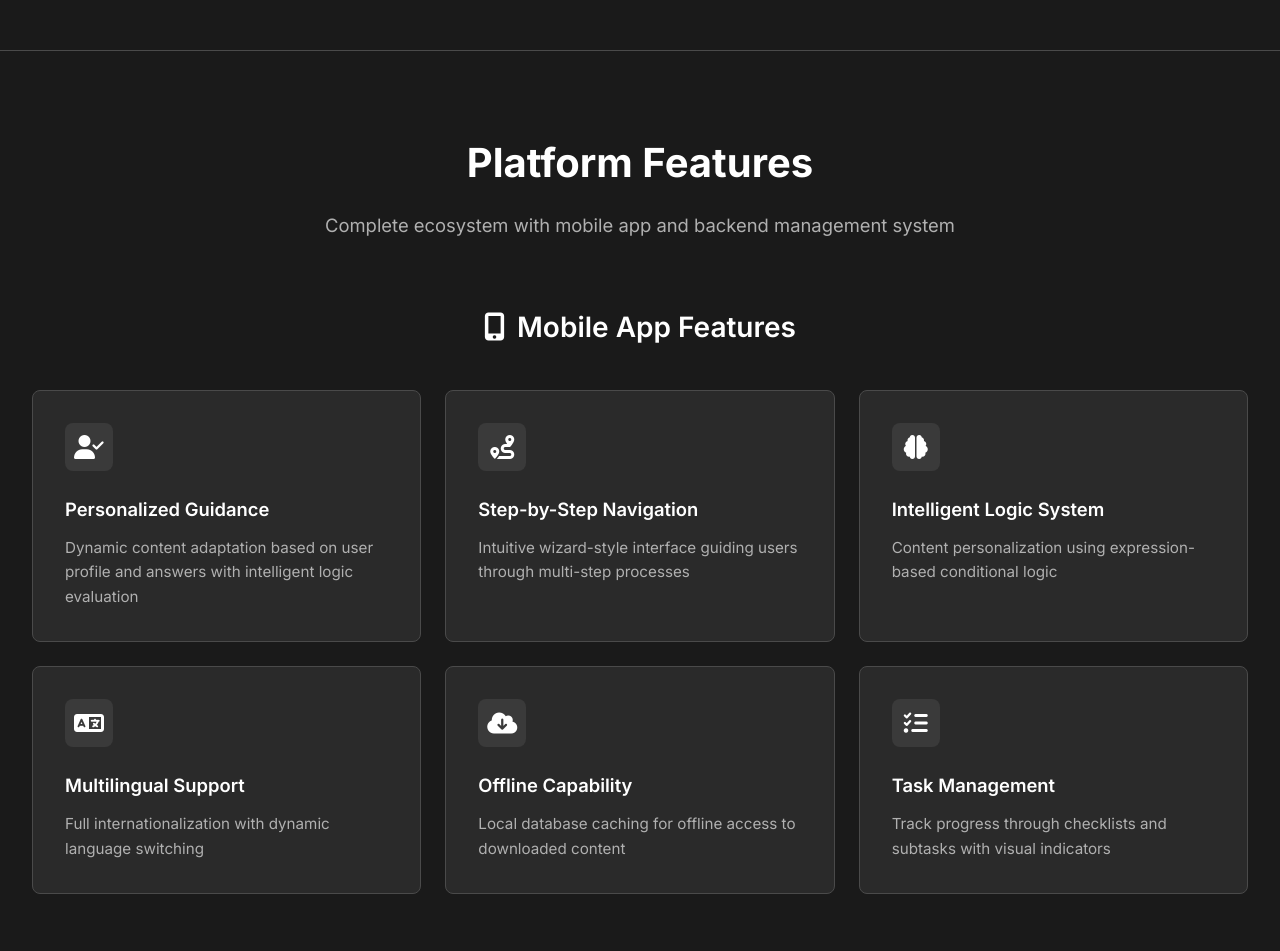
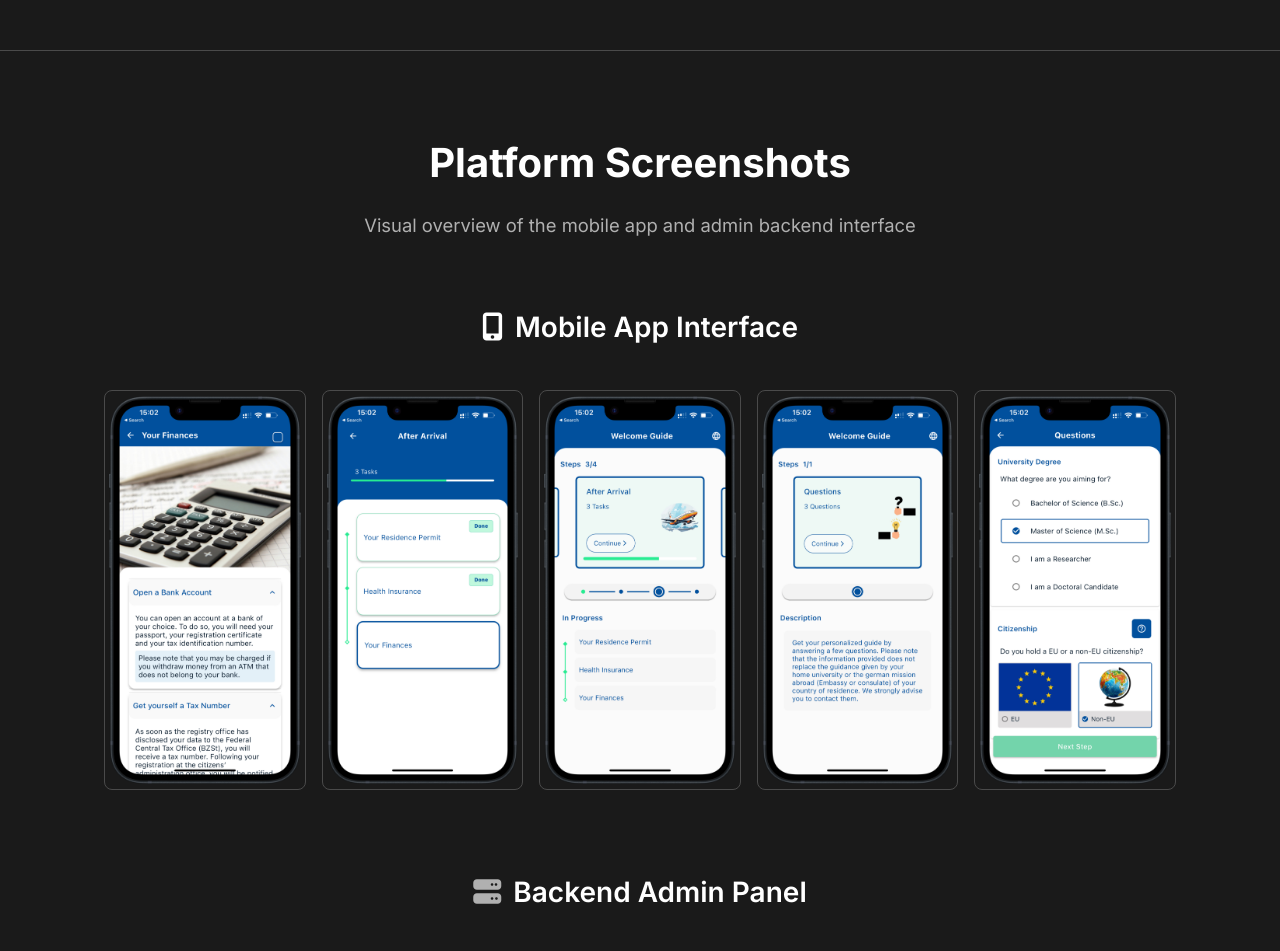
Before and after one commit to aazirani/guidewizard, a plain HTML site: page index.html in a window 1280 px wide. Shown: the part 600-1551 px from the top of the page. Drawn offline with Linux system fonts and the light colour scheme.

Commit message:
Update index.html

```diff
--- a/index.html
+++ b/index.html
@@ -503,8 +503,48 @@
         </div>
     </section>
 
+    <!-- Screenshots Section -->
+    <section class="section">
+        <div class="container">
+            <div class="section-header">
+                <h2>Platform Screenshots</h2>
+                <p>Visual overview of the mobile app and admin backend interface</p>
+            </div>
+
+            <!-- Mobile App Screenshots -->
+            <div style="margin-bottom: 5rem;">
+                <h3 class="subsection-title">
+                    <i class="fas fa-mobile-alt" style="color: #ffffff;"></i>
+                    Mobile App Interface
+                </h3>
+                <div style="display: flex; gap: 1rem; justify-content: center; align-items: flex-start; flex-wrap: wrap; margin-top: 2rem;">
+                    <img src="screenshots/IMG_4979-portrait-1027x2048.png" alt="Welcome Screen" style="height: 400px; border-radius: 8px; border: 1px solid var(--border-color);">
+                    <img src="screenshots/IMG_4980-portrait-1027x2048.png" alt="Step Navigation" style="height: 400px; border-radius: 8px; border: 1px solid var(--border-color);">
+                    <img src="screenshots/IMG_4981-portrait-1027x2048.png" alt="Question Interface" style="height: 400px; border-radius: 8px; border: 1px solid var(--border-color);">
+                    <img src="screenshots/IMG_4982-portrait-1027x2048.png" alt="Task List" style="height: 400px; border-radius: 8px; border: 1px solid var(--border-color);">
+                    <img src="screenshots/IMG_4983-portrait-1027x2048.png" alt="Task Details" style="height: 400px; border-radius: 8px; border: 1px solid var(--border-color);">
+                </div>
+            </div>
+
+            <!-- Backend Screenshots -->
+            <div>
+                <h3 class="subsection-title">
+                    <i class="fas fa-server" style="color: #b0b0b0;"></i>
+                    Backend Admin Panel
+                </h3>
+                <div style="display: grid; grid-template-columns: repeat(auto-fit, minmax(450px, 1fr)); gap: 1.5rem; margin-top: 2rem;">
+                    <img src="screenshots/list_of_steps_guide_wizard_backend-2048x1350.png" alt="Steps Management" style="width: 100%; border-radius: 8px; border: 1px solid var(--border-color);">
+                    <img src="screenshots/list_of_questions_guide_wizard_backend-2048x1350.png" alt="Questions Management" style="width: 100%; border-radius: 8px; border: 1px solid var(--border-color);">
+                    <img src="screenshots/list_of_tasks_guide_wizard_backend-2048x1350.png" alt="Tasks Management" style="width: 100%; border-radius: 8px; border: 1px solid var(--border-color);">
+                    <img src="screenshots/edit_steps_guide_wizard_backend-2048x1350.png" alt="Step Editor" style="width: 100%; border-radius: 8px; border: 1px solid var(--border-color);">
+                    <img src="screenshots/edit_tasks_guide_wizard_backend-2048x1350.png" alt="Task Editor" style="width: 100%; border-radius: 8px; border: 1px solid var(--border-color);">
+                </div>
+            </div>
+        </div>
+    </section>
+
     <!-- Features Section -->
-    <section id="features" class="section">
+    <section id="features" class="section section-alt">
         <div class="container">
             <div class="section-header">
                 <h2>Platform Features</h2>
```
